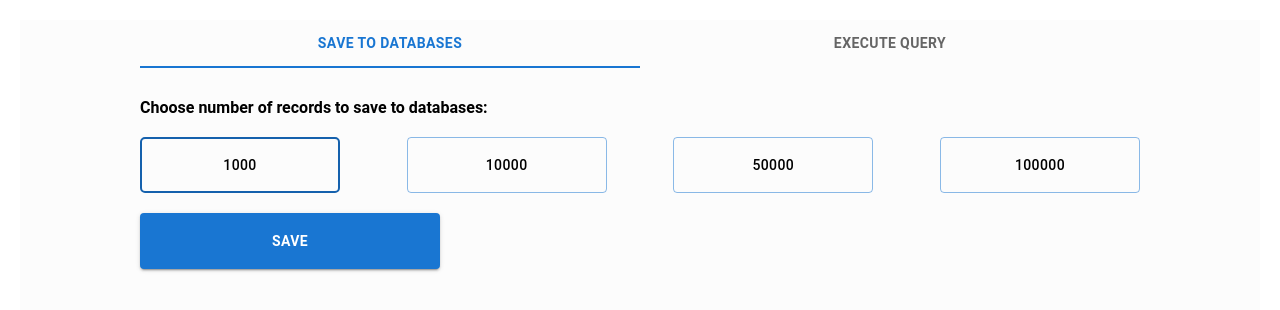
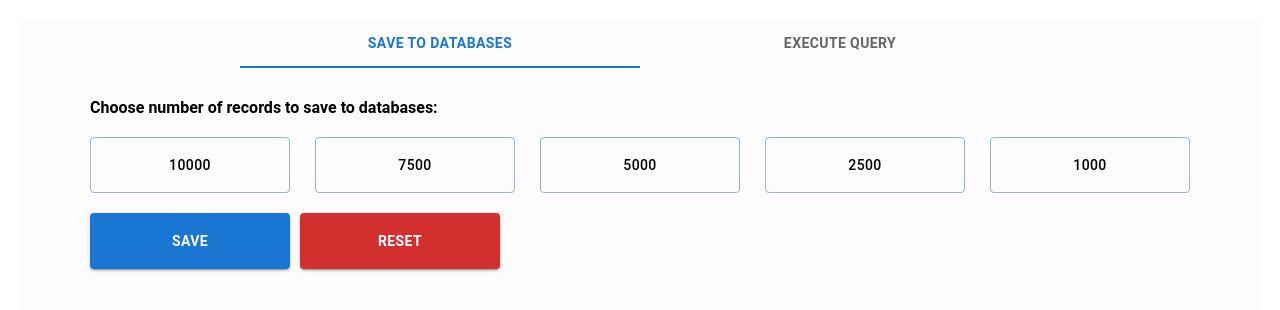
Before and after one commit to PK-Database/dbcomparationUI, a React (Create React App) app: page / in a window 1280 px wide. Shown: the top 310 px of the page. Built offline with nearby package versions, Linux system fonts and the light colour scheme.

Commit message:
connect api to ui

```diff
--- a/src/components/ExecuteButton.jsx
+++ b/src/components/ExecuteButton.jsx
@@ -1,11 +1,30 @@
 import React, { useState } from "react";
 import Button from "@mui/material/Button";
+import { queryMongo } from "../services/mongoService";
+import { queryPostgresql } from "../services/postgresqlService";
+import { queryCassandra } from "../services/cassandraService";
+import { queryDynamo } from "../services/dynamoService";
 
-
-const ExecuteButton = ({ type, record, query }) => {
-    const handleExecute = (evt) => {
-        evt.preventDefault();
-        alert(query + "\n" + record + "\n" + type );
+const ExecuteButton = ({ type, query }) => {
+    const handleExecute = () => {
+        console.log(type);
+        console.log(query);
+        switch (type) {
+            case 'MONGODB':
+                queryMongo(query).then(() => console.log('query mongo completed'));
+                break;
+            case 'POSTGRESQL':
+                queryPostgresql(query).then(() => console.log('query postgresql completed'));
+                break;
+            case 'CASSANDRA':
+                queryCassandra(query).then(() => console.log('query cassandra completed'));
+                break;
+            case 'DYNAMO':
+                queryDynamo(query).then(() => console.log('query cassandra completed'));
+                break;
+            default:
+                console.log('cusik nie dziala');
+        }
     }
 
     return (
--- a/src/components/databasePicker/DatabasePicker.jsx
+++ b/src/components/databasePicker/DatabasePicker.jsx
@@ -5,20 +5,20 @@ import "./DatabasePicker.scss";
 
 const types = [
     {
-        id: 0,
-        name: 'PostgreSQL'
+        name: 'PostgreSQL',
+        value: 'POSTGRESQL'
     },
     {
-        id: 1,
-        name: 'MongoDB'
+        name: 'MongoDB',
+        value: 'MONGODB'
     },
     {
-        id: 2,
-        name: 'Cassandra'
+        name: 'Cassandra',
+        value: 'CASSANDRA'
     },
     {
-        id: 3,
-        name: 'Dynamo'
+        name: 'Dynamo',
+        value: 'DYNAMODB'
     }
 ];
 
@@ -27,7 +27,7 @@ const DatabasePicker = ({ active, changeType }) => (
         <span className='label'>Choose database:</span>
         <div className="database-picker__carousel">
             {types.map((type) => (
-                <Button variant='outlined' className={cn("database-picker__button", active === type.id ? 'database-picker__button-active' : null)} onClick={() => changeType(type.id)}>
+                <Button variant='outlined' className={cn("database-picker__button", active === type.value ? 'database-picker__button-active' : null)} onClick={() => changeType(type.value)}>
                     <img className="icon" src={require("../../assets/" + type.name + ".png")} alt={type.name} />
                     <div className="type">{type.name}</div>
                 </Button>
--- a/src/components/querySelect/QuerySelect.jsx
+++ b/src/components/querySelect/QuerySelect.jsx
@@ -4,20 +4,11 @@ import "./QuerySelect.scss";
 
 const options = [
     {
-        id: 0,
-        name: 'Query0'
+        name: 'READ'
     }, {
-        id: 1,
-        name: 'Query1'
+        name: 'UPDATE'
     }, {
-        id: 2,
-        name: 'Query2'
-    },{
-        id: 3,
-        name: 'Query3'
-    },{
-        id: 4,
-        name: 'Query4'
+        name: 'DELETE'
     }
 ]
 
@@ -26,7 +17,7 @@ const QuerySelect = ({ queryId, onChange }) => (
         <span className='label'>Choose a query:</span>
         <Select value={queryId} onChange={(e) => onChange(e.target.value)}>
             {options.map(option =>
-                    <MenuItem value={option.id}>
+                    <MenuItem value={option.name}>
                         <em>{option.name}</em>
                     </MenuItem>
                 )}
--- a/src/components/readTab/ReadTab.jsx
+++ b/src/components/readTab/ReadTab.jsx
@@ -2,25 +2,47 @@ import React, { useState } from "react";
 import Button from "@mui/material/Button";
 import cn from "classnames";
 import "./ReadTab.scss";
+import { saveToDynamo, deleteAllFromDynamo } from "../../services/dynamoService";
+import { saveToPostgresql, deleteAllFromPostgresql } from "../../services/postgresqlService";
+import { saveToCassandra, deleteAllFromCassandra } from "../../services/cassandraService";
+import { saveToMongo, deleteAllFromMongo } from "../../services/mongoService";
 
 const options = [
     {
-        id: 0,
-        name: "1000"
+        name: "10000",
+        value: 'HUGE'
     },{
-        id: 1,
-        name: "10000"
+        name: "7500",
+        value: 'BIG'
     },{
-        id: 2,
-        name: "50000"
+        name: "5000",
+        value: 'MEDIUM'
     }, {
-        id: 3,
-        name: "100000"
+        name: "2500",
+        value: 'SMALL'
+    }, {
+        name: "1000",
+        value: 'TINY'
     }
 ];
 
 const ReadTab = () => {
-    const [records, setRecords] = useState(0);
+    const [jsonSize, setJsonSize] = useState('');
+
+    const onSave = () => {
+        saveToMongo(jsonSize).then(() => console.log('mongo deleted all'));;
+        saveToPostgresql(jsonSize).then(() => console.log('postgresql deleted all'));;
+        saveToCassandra(jsonSize).then(() => console.log('cassandra deleted all'));;
+        saveToDynamo(jsonSize).then(() => console.log('dynamo deleted all'));;
+    }
+
+    const onReset = () => {
+        deleteAllFromCassandra().then(() => console.log('cassandra deleted all'));
+        deleteAllFromMongo().then(() => console.log('mongo deleted all'));
+        deleteAllFromPostgresql().then(() => console.log('postgresql deleted all'));
+        deleteAllFromDynamo().then(() => console.log('dynamo deleted all'));
+    }
+
     return (
         <div className="read-tab-container">
             <span className='label'>Choose number of records to save to databases:</span>
@@ -29,9 +51,9 @@ const ReadTab = () => {
                     {options.map((option) => (
                         <Button
                             variant='outlined'
-                            className={cn("records-picker__button", records === option.id ? 'records-picker__button-active' : null)}
+                            className={cn("records-picker__button", jsonSize === option.value ? 'records-picker__button-active' : null)}
                             onClick={() => {
-                                setRecords(option.id);
+                                setJsonSize(option.value);
                             }}
                         >
                             <div className="type">{option.name}</div>
@@ -39,9 +61,14 @@ const ReadTab = () => {
                     ))}
                 </div>
             </div>
-            <Button variant="contained" className="save-button" onClick={() => {}}>
-                Save
-            </Button>
+            <div className="button-group">
+                <Button variant="contained" className="save-button" onClick={onSave}>
+                    Save
+                </Button>
+                <Button variant="contained" className="reset-button" color="error" onClick={onReset}>
+                    Reset
+                </Button>
+            </div>
         </div>
     );
 };
--- a/src/components/readTab/ReadTab.scss
+++ b/src/components/readTab/ReadTab.scss
@@ -1,6 +1,6 @@
 .read-tab-container {
   display: flex;
-  width: 1000px;
+  width: 1100px;
   flex-direction: column;
 
   .records-picker {
@@ -33,8 +33,20 @@
   }
 
   .save-button {
-    width: 300px;
+    width: 200px;
+    font-weight: bold !important;
+    height: 56px;
+    margin-right: 10px;
+  }
+
+  .reset-button {
+    width: 200px;
     font-weight: bold !important;
     height: 56px;
   }
+
+  .button-group {
+    display: flex;
+    flex-direction: row;;
+  }
 }
--- a/src/components/writeTab/WriteTab.jsx
+++ b/src/components/writeTab/WriteTab.jsx
@@ -1,21 +1,18 @@
 import React, { useState } from "react";
 import ExecuteButton from "../ExecuteButton";
 import DatabasePicker from "../databasePicker/DatabasePicker";
-import RecordsCounter from "../recordsCounter/RecordsCounter";
 import QuerySelect from "../querySelect/QuerySelect";
 import "./WriteTab.scss";
 
 const WriteTab = () => {
-    const [activeTypeId, setActiveTypeId] = useState(0);
-    const [recordsNumber, setRecordsNumber] = useState(0);
-    const [queryId, setQueryId] = useState(0);
+    const [activeTypeId, setActiveTypeId] = useState('POSTGRESQL');
+    const [queryId, setQueryId] = useState('READ');
 
     return (
     <div className='database-project-query'>
         <DatabasePicker active={activeTypeId} changeType={setActiveTypeId} />
-        <RecordsCounter recordsNumber={recordsNumber} onNumberChange={setRecordsNumber} />
         <QuerySelect queryId={queryId} onChange={setQueryId} />
-        <ExecuteButton type={activeTypeId} record={recordsNumber} query={queryId}/>
+        <ExecuteButton type={activeTypeId} query={queryId}/>
     </div> );
 };
 
--- a/src/pages/mainPage/MainPage.scss
+++ b/src/pages/mainPage/MainPage.scss
@@ -1,13 +1,15 @@
 .main-page-container {
   display: flex;
-  width: 1000px;
+  width: 1200px;
   flex-direction: column;
+  align-items: center;
 
   .tabs {
     margin-bottom: 30px;
 
     .tab {
       font-weight: bold !important;
+      width: 400px
     }
   }
 }
--- /dev/null
+++ b/src/services/cassandraService.js
@@ -0,0 +1,24 @@
+export const saveToCassandra = (jsonSize) => {
+    const options = {
+        method: 'POST',
+        headers: { 'Content-Type': 'application/json' }
+    }
+    return fetch(`http://localhost:8080/upload?databaseType=CASSANDRA&jsonSize=${encodeURIComponent(jsonSize)}`, options);
+}
+
+export const deleteAllFromCassandra = () => {
+    const options = {
+        method: 'POST',
+        headers: { 'Content-Type': 'application/json' }
+    }
+    return fetch(`http://localhost:8080/database/query?databaseType=CASSANDRA&queryType=DELETE_ALL`, options);
+}
+
+
+export const queryCassandra = (method) => {
+    const options = {
+        method: 'POST',
+        headers: { 'Content-Type': 'application/json' }
+    }
+    return fetch(`http://localhost:8080/database/query?databaseType=CASSANDRA&queryType=${encodeURIComponent(method)}`, options);
+}
--- /dev/null
+++ b/src/services/dynamoService.js
@@ -0,0 +1,23 @@
+export const saveToDynamo = (jsonSize) => {
+    const options = {
+        method: 'POST',
+        headers: { 'Content-Type': 'application/json' }
+    }
+    return fetch(`http://localhost:8080/upload?databaseType=DYNAMODB&jsonSize=${encodeURIComponent(jsonSize)}`, options);
+}
+
+export const deleteAllFromDynamo = () => {
+    const options = {
+        method: 'POST',
+        headers: { 'Content-Type': 'application/json' }
+    }
+    return fetch(`http://localhost:8080/database/query?databaseType=DYNAMODB&queryType=DELETE_ALL`, options);
+}
+
+export const queryDynamo = (method) => {
+    const options = {
+        method: 'POST',
+        headers: { 'Content-Type': 'application/json' }
+    }
+    return fetch(`http://localhost:8080/database/query?databaseType=DYNAMODB&queryType=${encodeURIComponent(method)}`, options);
+}
--- /dev/null
+++ b/src/services/mongoService.js
@@ -0,0 +1,23 @@
+export const saveToMongo = (jsonSize) => {
+    const options = {
+        method: 'POST',
+        headers: { 'Content-Type': 'application/json' }
+    }
+    return fetch(`http://localhost:8080/upload?databaseType=MONGODB&jsonSize=${encodeURIComponent(jsonSize)}`, options);
+}
+
+export const deleteAllFromMongo = () => {
+    const options = {
+        method: 'POST',
+        headers: { 'Content-Type': 'application/json' }
+    }
+    return fetch(`http://localhost:8080/database/query?databaseType=MONGODB&queryType=DELETE_ALL`, options);
+}
+
+export const queryMongo = (method) => {
+    const options = {
+        method: 'POST',
+        headers: { 'Content-Type': 'application/json' }
+    }
+    return fetch(`http://localhost:8080/database/query?databaseType=MONGODB&queryType=${encodeURIComponent(method)}`, options);
+}
--- /dev/null
+++ b/src/services/postgresqlService.js
@@ -0,0 +1,23 @@
+export const saveToPostgresql = (jsonSize) => {
+    const options = {
+        method: 'POST',
+        headers: { 'Content-Type': 'application/json' }
+    }
+    return fetch(`http://localhost:8080/upload?databaseType=POSTGRESQL&jsonSize=${encodeURIComponent(jsonSize)}`, options);
+}
+
+export const deleteAllFromPostgresql = () => {
+    const options = {
+        method: 'POST',
+        headers: { 'Content-Type': 'application/json' }
+    }
+    return fetch(`http://localhost:8080/database/query?databaseType=POSTGRESQL&queryType=DELETE_ALL`, options);
+}
+
+export const queryPostgresql = (method) => {
+    const options = {
+        method: 'POST',
+        headers: { 'Content-Type': 'application/json' }
+    }
+    return fetch(`http://localhost:8080/database/query?databaseType=POSTGRESQL&queryType=${encodeURIComponent(method)}`, options);
+}
```
